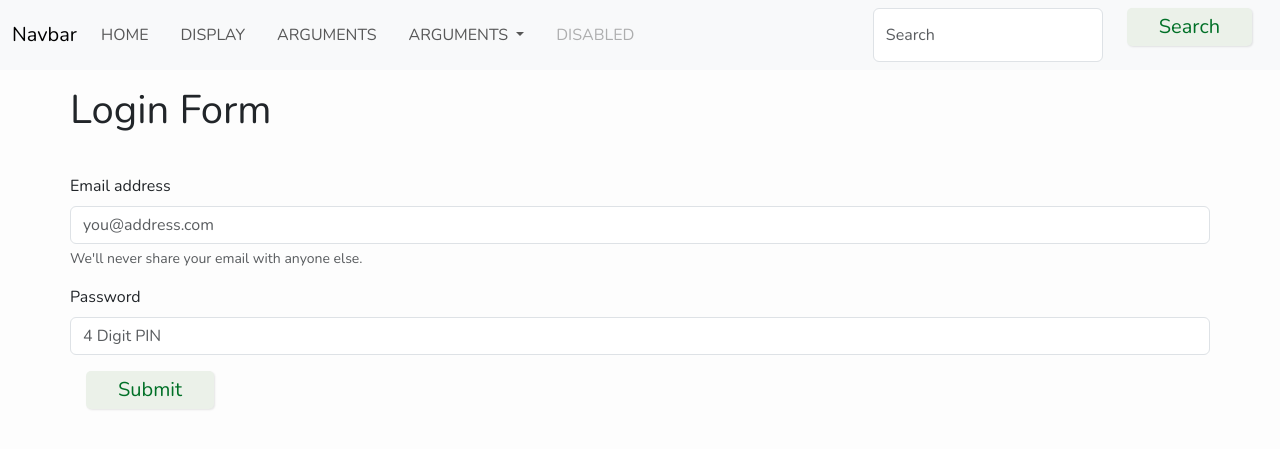
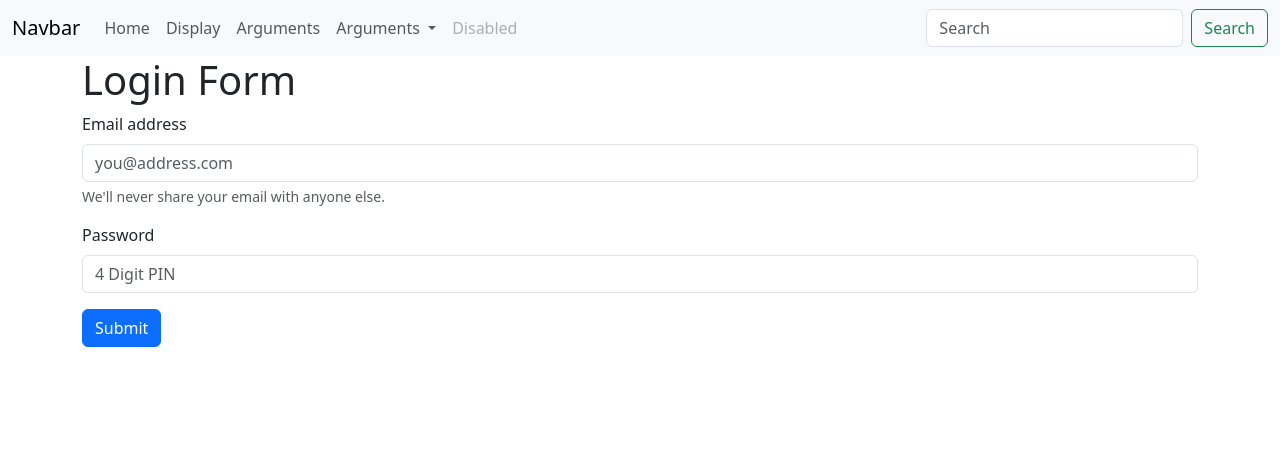
Before and after one commit to hdwyer-det/DemoWebApp, a Flask app: page / in a window 1280 px wide. Shown: the top 449 px of the page. Run offline with Flask 3, Linux system fonts and the light colour scheme; some libraries are stand-ins or nearby versions.

Commit message:
Completed demo. Focused on updating styling

```diff
--- a/static/css/style.css
+++ /dev/null
@@ -1,126 +0,0 @@
-@import url("https://fonts.googleapis.com/css?family=Nunito:400,700&display=swap");
-
-* {
-  margin: 0;
-  padding: 0;
-  box-sizing: border-box;
-}
-
-body {
-  background: #fdfdfd;
-  font-family: "Nunito", sans-serif;
-  font-size: 1rem;
-}
-
-main {
-  max-width: 900px;
-  margin: auto;
-  padding: 0.5rem;
-  text-align: center;
-}
-
-nav {
-  display: flex;
-  justify-content: space-between;
-  align-items: center;
-}
-
-nav img {
-  height: 100px;
-}
-
-nav ul {
-  list-style: none;
-  display: flex;
-}
-
-nav li {
-  margin-right: 1rem;
-}
-
-nav ul li a {
-  text-decoration-line: none;
-  text-transform: uppercase;
-  color: #393b45;
-}
-
-nav ul li a:hover {
-  color: #14e6dd;
-}
-
-nav h1 {
-  color: #106d69;
-  margin-bottom: 0.5rem;
-}
-
-.container {
-  display: grid;
-  grid-template-columns: repeat(auto-fit, minmax(15rem, 1fr));
-  grid-gap: 1rem;
-  justify-content: center;
-  align-items: center;
-  margin: auto;
-  padding: 1rem 0;
-}
-
-.card {
-  display: flex;
-  align-items: center;
-  flex-direction: column;
-  width: 17rem;
-  background: #fff;
-  box-shadow: 0 10px 20px rgba(0, 0, 0, 0.19), 0 6px 6px rgba(0, 0, 0, 0.23);
-  border-radius: 10px;
-  margin: auto;
-  overflow: hidden;
-}
-
-.card-image {
-  width: 100%;
-  height: 15rem;
-  object-fit: cover;
-}
-
-.card-name {
-  color: #222;
-  font-weight: 700;
-  text-transform: capitalize;
-  font-size: 1.1rem;
-  margin-top: 0.5rem;
-}
-
-.card-about {
-  text-overflow: ellipsis;
-  width: 15rem;
-  white-space: nowrap;
-  overflow: hidden;
-  margin-bottom: 1rem;
-}
-
-.btn {
-  border: none;
-  background: none;
-  border-radius: 5px;
-  box-shadow: 1px 1px 2px rgba(21, 21, 21, 0.1);
-  cursor: pointer;
-  font-size: 1.25rem;
-  margin: 0 1rem;
-  padding: 0.25rem 2rem;
-  transition: all 0.25s ease-in-out;
-  background: hsl(110, 21%, 93%);
-  color: hsl(141, 100%, 22%);
-  margin-bottom: 1rem;
-}
-
-.btn:focus,
-.btn:hover {
-  box-shadow: 1px 1px 2px rgba(21, 21, 21, 0.2);
-  background: hsl(111, 21%, 86%);
-}
-
-.about-container {
-  font-size: 1.25rem;
-  margin-top: 2rem;
-  text-align: justify;
-  text-justify: inter-word;
-}
--- a/templates/display.html
+++ b/templates/display.html
@@ -1,12 +1,14 @@
 {% extends 'layout.html' %}
 {% block content %}
 <div class="container">
+  <div class="row row-cols-1 row-cols-sm-2 row-cols-md-2 row-cols-lg-3 row-cols-xl-4 row-gap-3">
 {% for row in content %}
+<div class="col">
 <div class="card h-100">
   <div class="card-header">
     {{ row[1] }}
     </div>
-  <div class="card-body" style="width: 18rem;">
+  <div class="card-body" >
       <img src="{{ row[4] }}" class="card-img-top" alt="Product image for the {{ row[1] }} VSCode extension.">
       <div class="card-body">
         <p class="card-text">{{ row[3] }}</p>
@@ -14,6 +16,8 @@
       </div>
     </div>
   </div>
+</div>
 {% endfor %}
+  </div>
 </div>
 {% endblock %}
--- a/templates/layout.html
+++ b/templates/layout.html
@@ -5,7 +5,6 @@
     <meta name="viewport" content="width=device-width, initial-scale=1">
     <title>Learning Flask</title>
     <link href="static/css/bootstrap.min.css" rel="stylesheet">
-    <link rel="stylesheet" href="static/css/style.css" />
   </head>
   <body>
     {% include "partials/menu.html" %}
```
Also changed, not shown: .database/data_source.db (deleted), .database/database.db, .database/sql statements.txt.
